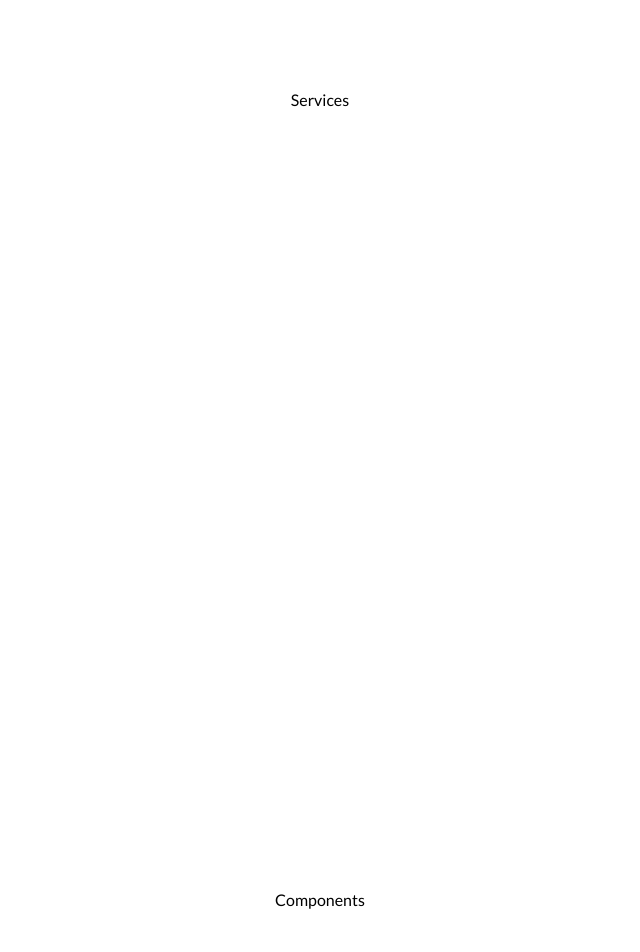
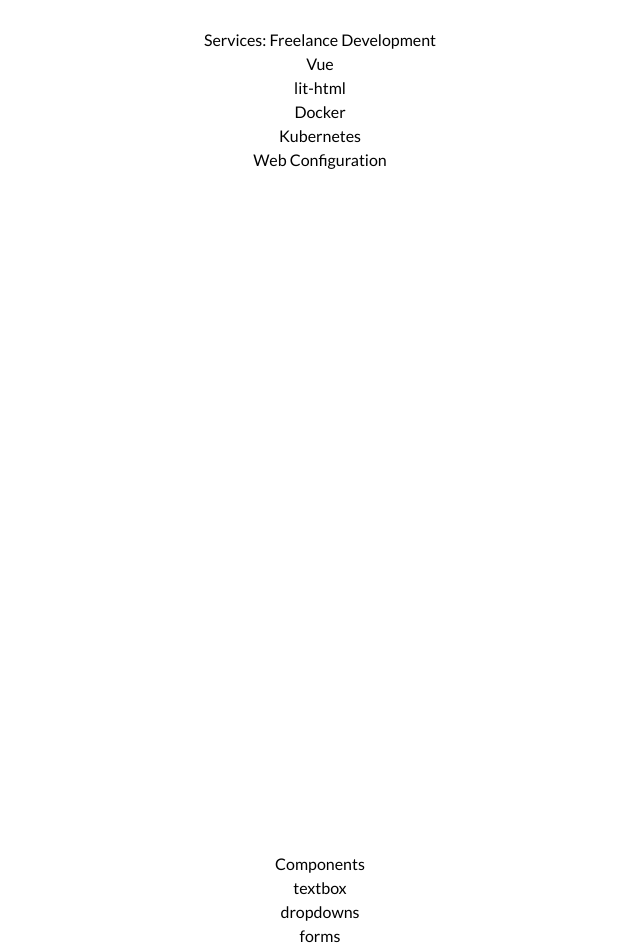
Before and after one commit to carloadamos/nuxt-portfolio, a Nuxt app: page / in a window 1280 px wide. Shown: the part 1180-2132 px from the top of the page, without its empty margins (320-960 px from the left). Built offline with nearby package versions, Linux system fonts and the light colour scheme.

Commit message:
feat: add sample contents

```diff
--- a/components/HomeSection.vue
+++ b/components/HomeSection.vue
@@ -7,9 +7,9 @@
         <h2 class="text-5xl">a Front-end Web Developer.</h2>
       </div>
     </div>
-    <div class="flex-1">
+    <!-- <div class="flex-1">
       <img src="~/assets/images/profile.jpg" />
-    </div>
+    </div> -->
   </div>
 </template>
 
--- a/components/SectionPage.vue
+++ b/components/SectionPage.vue
@@ -1,5 +1,5 @@
 <template>
-  <div class="h-screen flex items-center justify-center">
+  <div class="h-screen flex flex-col items-center justify-center">
     <slot></slot>
   </div>
 </template>
--- a/pages/index.vue
+++ b/pages/index.vue
@@ -4,14 +4,27 @@
     <section-page>
       <home-section />
     </section-page>
-
-    <section-page> Services </section-page>
-
-    <section-page> Components </section-page>
-
+    <section-page>
+      <div>Services: Freelance Development</div>
+      <div>Vue</div>
+      <div>lit-html</div>
+      <div>Docker</div>
+      <div>Kubernetes</div>
+      <div>Web Configuration</div>
+    </section-page>
+    <section-page>
+      <div>Components</div>
+      <div>textbox</div>
+      <div>dropdowns</div>
+      <div>forms</div>
+    </section-page>
     <section-page> Sample Projects </section-page>
-
-    <section-page> Contact me </section-page>
+    <section-page>
+      <div>Contact me</div>
+      <div>form</div>
+      <div>github</div>
+      <div>linkedin</div>
+    </section-page>
   </div>
 </template>
 
```
